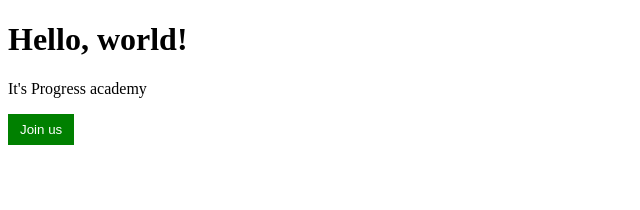
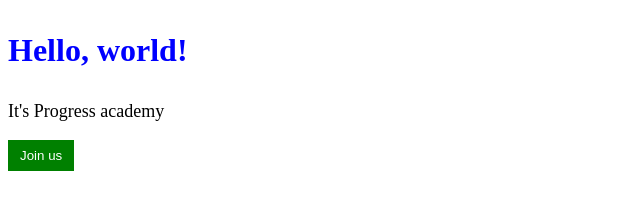
Before and after one commit to kerey/sample, a plain HTML site: page index.html in a window 1280 px wide. Shown: the whole page, without its empty margins (0-640 px from the left). Drawn offline with Linux system fonts and the light colour scheme.

Commit message:
add: style for text

```diff
--- a/index.html
+++ b/index.html
@@ -13,10 +13,18 @@
             border: none;
             padding: 8px 12px;
         }
+        .heading {
+            color: blue;
+            margin-top: 32px;
+            margin-bottom: 32px;
+        }
+        p {
+            font-size: 18px;
+        }
     </style>
 </head>
 <body>
-    <h1>Hello, world!</h1>
+    <h1 class="heading">Hello, world!</h1>
     <p>It's Progress academy</p>
     <button class="btn">Join us</button>
 </body>
```
